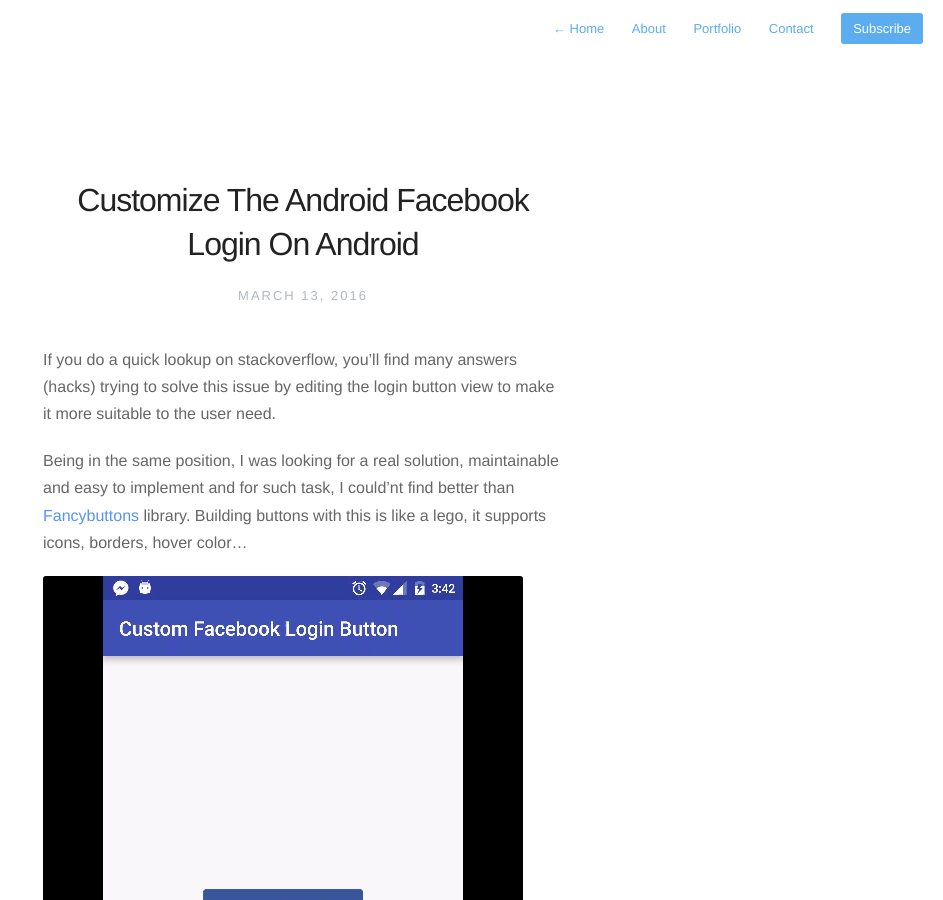
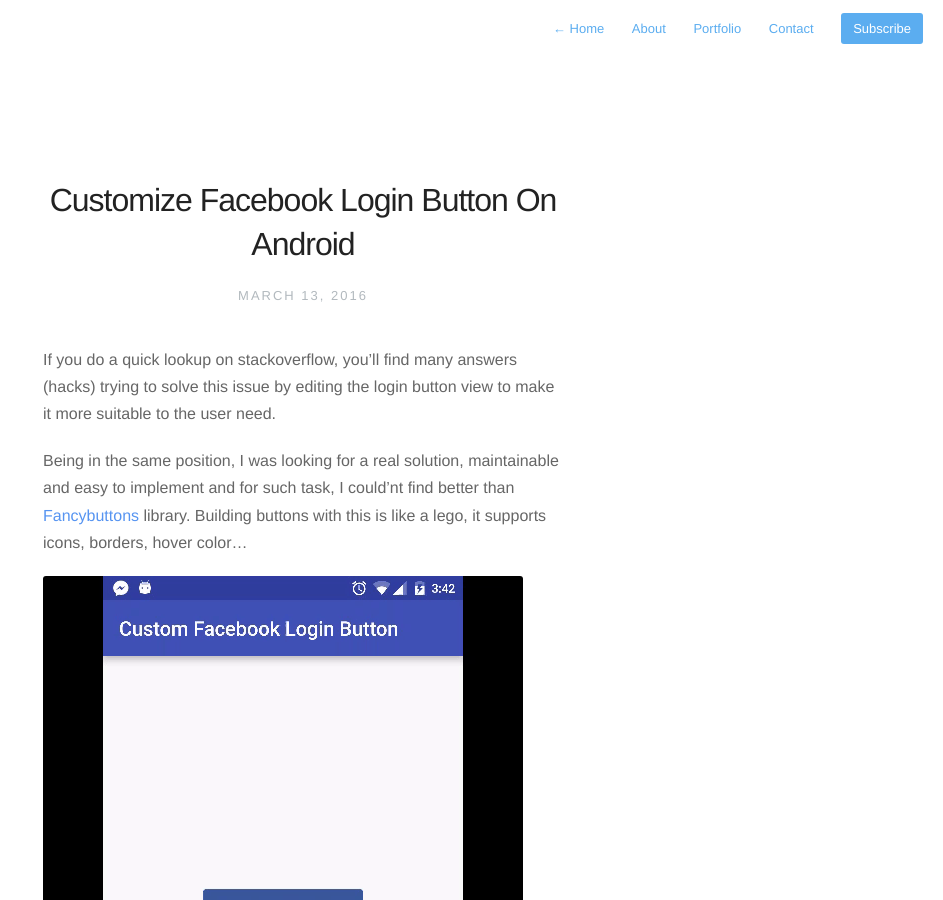
Before and after one commit to medyo/medyo.github.io, a Jekyll site: the page built from _posts/2016-03-13-customize-the-android-facebook-login-on-android.md, in a window 1280 px wide and 900 px high. Shown: the whole window, without its empty margins (337-1280 px from the left). Built offline with Jekyll 4.4.1, drawn with Linux system fonts in a browser that asks for light colours; nearby versions of some CDN libraries; comment, search, counter and statistics services are not loaded.

Commit message:
fix title

```diff
--- a/_posts/2016-03-13-customize-the-android-facebook-login-on-android.md
+++ b/_posts/2016-03-13-customize-the-android-facebook-login-on-android.md
@@ -1,7 +1,7 @@
 ---
 layout: post
-title: "Customize The Android Facebook Login On Android"
-permalink: customize-the-android-facebook-login-on-android
+title: "Customize Facebook Login Button On Android"
+permalink: customize-facebook-login-button-on-android
 date: 2016-03-13 13:26:26
 description: "Real solution, maintainable and easy to implement"
 ---
```
